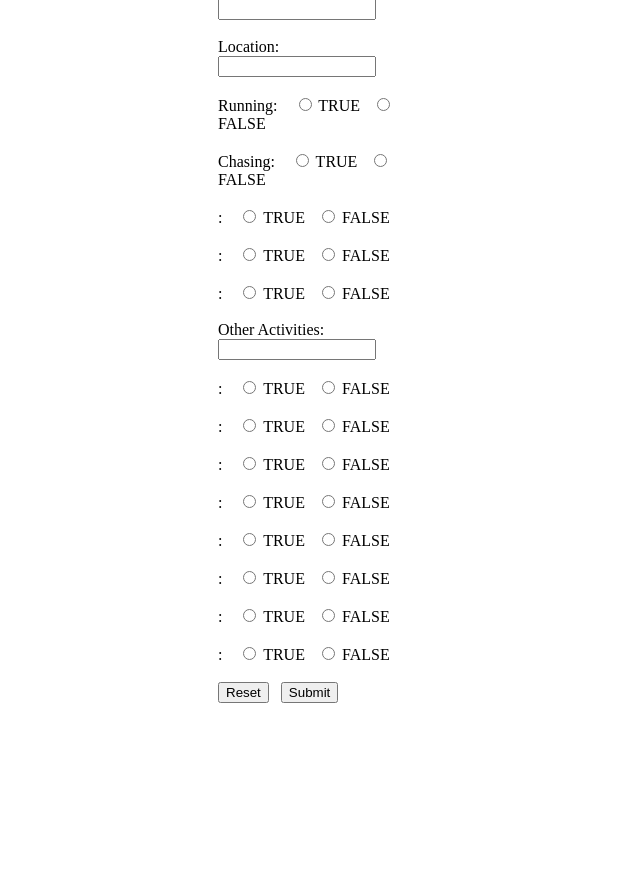
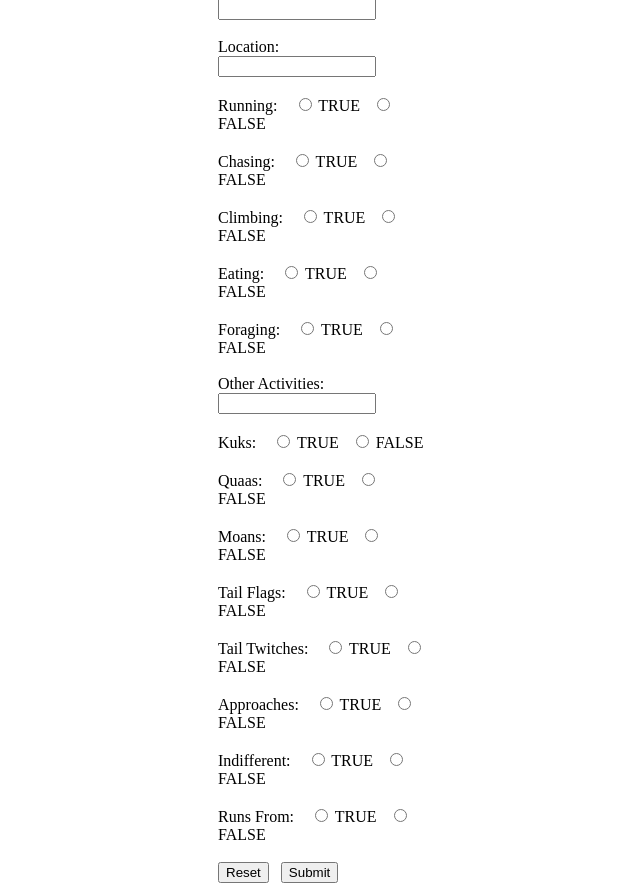
Before and after one commit to Mdi-L/E4501-SquirrelProject, a Django app: template squirrel/templates/squirrel/create.html in a window 1280 px wide. Shown: the part 371-1262 px from the top of the page, without its empty margins (317-957 px from the left). Before the commit the page ends 1074 px from the top, so only its background shows below. Run offline with Django 3.2, Linux system fonts and the light colour scheme; the template is opened without the code that fills it, so the values that code supplies are empty; parts of the project's set-up code (start-up, migrations or seed data) failed here and were passed over.

Commit message:
modified create.html

```diff
--- a/squirrel/templates/squirrel/create.html
+++ b/squirrel/templates/squirrel/create.html
@@ -32,39 +32,39 @@
                         <label for="chasing">Chasing: </label>&nbsp;&nbsp;
                         <input type="radio" name="chasing" value="TRUE"> TRUE &nbsp;
                         <input type="radio" name="chasing" value="FALSE"> FALSE<br><br>
-                        <label for="climbing">: </label>&nbsp;&nbsp;
+                        <label for="climbing">Climbing: </label>&nbsp;&nbsp;
+			<input type="radio" name="" value="TRUE"> TRUE &nbsp;
+                        <input type="radio" name="" value="FALSE"> FALSE<br><br>
+                        <label for="eating">Eating: </label>&nbsp;&nbsp;
                         <input type="radio" name="" value="TRUE"> TRUE &nbsp;
                         <input type="radio" name="" value="FALSE"> FALSE<br><br>
-                        <label for="eating">: </label>&nbsp;&nbsp;
-                        <input type="radio" name="" value="TRUE"> TRUE &nbsp;
-                        <input type="radio" name="" value="FALSE"> FALSE<br><br>
-                        <label for="foraging">: </label>&nbsp;&nbsp;
+                        <label for="foraging">Foraging: </label>&nbsp;&nbsp;
                         <input type="radio" name="" value="TRUE"> TRUE &nbsp;
                         <input type="radio" name="" value="FALSE"> FALSE<br><br>
                         <label for="other_activities">Other Activities: </label>
                         <input type="text" name="other_activities" style="width:150px"><br><br>
-                        <label for="kuks">: </label>&nbsp;&nbsp;
+                        <label for="kuks">Kuks: </label>&nbsp;&nbsp;
                         <input type="radio" name="" value="TRUE"> TRUE &nbsp;
                         <input type="radio" name="" value="FALSE"> FALSE<br><br>
-                        <label for="quaas">: </label>&nbsp;&nbsp;
+                        <label for="quaas">Quaas: </label>&nbsp;&nbsp;
                         <input type="radio" name="" value="TRUE"> TRUE &nbsp;
                         <input type="radio" name="" value="FALSE"> FALSE<br><br>
-                        <label for="moans">: </label>&nbsp;&nbsp;
+                        <label for="moans">Moans: </label>&nbsp;&nbsp;
                         <input type="radio" name="" value="TRUE"> TRUE &nbsp;
                         <input type="radio" name="" value="FALSE"> FALSE<br><br>
-                        <label for="tail_flags">: </label>&nbsp;&nbsp;
+                        <label for="tail_flags">Tail Flags: </label>&nbsp;&nbsp;
                         <input type="radio" name="" value="TRUE"> TRUE &nbsp;
                         <input type="radio" name="" value="FALSE"> FALSE<br><br>
-                        <label for="tail_twitches">: </label>&nbsp;&nbsp;
+                        <label for="tail_twitches">Tail Twitches: </label>&nbsp;&nbsp;
                         <input type="radio" name="" value="TRUE"> TRUE &nbsp;
                         <input type="radio" name="" value="FALSE"> FALSE<br><br>
-                        <label for="approaches">: </label>&nbsp;&nbsp;
+                        <label for="approaches">Approaches: </label>&nbsp;&nbsp;
                         <input type="radio" name="" value="TRUE"> TRUE &nbsp;
                         <input type="radio" name="" value="FALSE"> FALSE<br><br>
-                        <label for="indifferent">: </label>&nbsp;&nbsp;
+                        <label for="indifferent">Indifferent: </label>&nbsp;&nbsp;
                         <input type="radio" name="" value="TRUE"> TRUE &nbsp;
                         <input type="radio" name="" value="FALSE"> FALSE<br><br>
-                        <label for="runs_from">: </label>&nbsp;&nbsp;
+                        <label for="runs_from">Runs From: </label>&nbsp;&nbsp;
                         <input type="radio" name="" value="TRUE"> TRUE &nbsp;
                         <input type="radio" name="" value="FALSE"> FALSE<br><br>
                         <input type="reset">&nbsp;&nbsp;&nbsp;<input type="submit">
```
